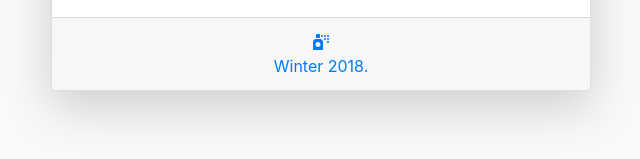
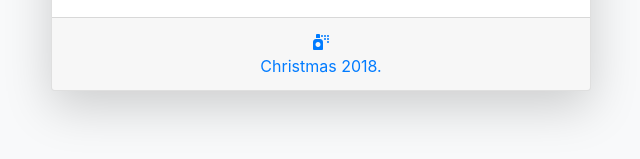
Before and after one commit to dmarulli/quickspritz, a plain HTML site: page index.html in a window 1280 px wide. Shown: the part 441-600 px from the top of the page, 319-959 px from the left. Drawn offline with nearby package versions, Linux system fonts and the light colour scheme.

Commit message:
text tweak

```diff
--- a/index.html
+++ b/index.html
@@ -28,7 +28,7 @@
           <div class="card-footer text-center text-primary">
             <i class="fas fa-spray-can"></i>
             <br>
-            Winter 2018.
+            Christmas 2018.
           </div>
         </div>
 
```
